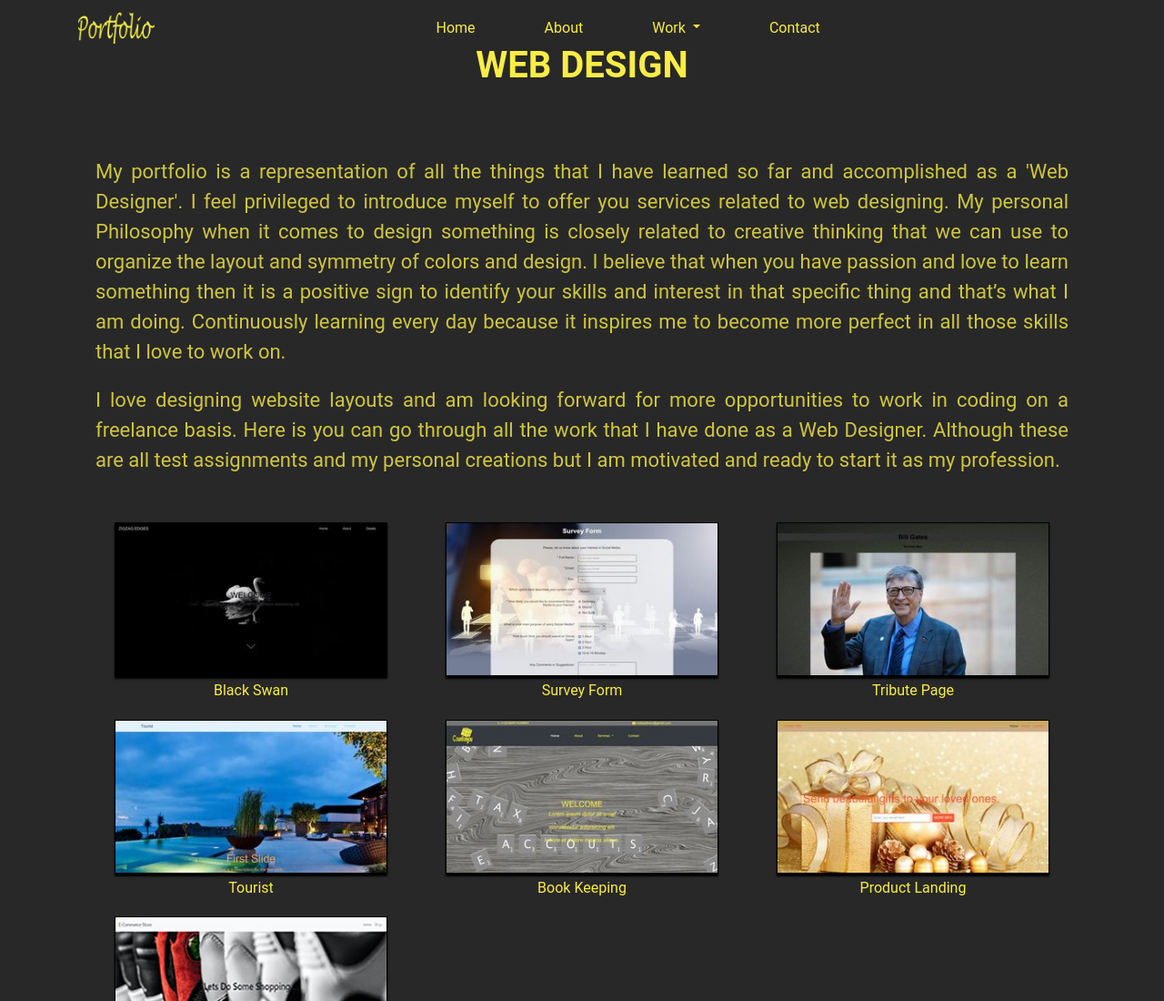
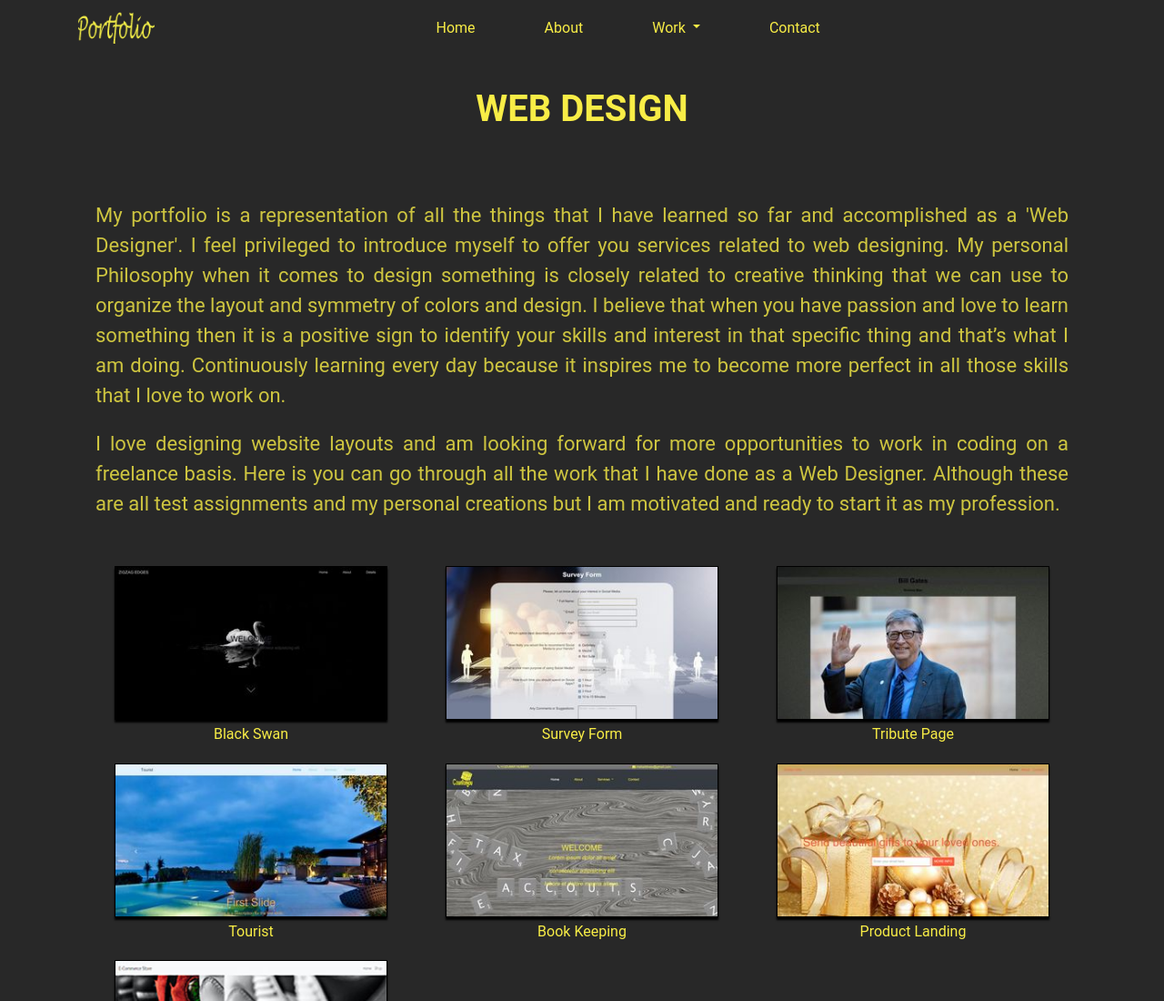
Before and after one commit to itlancer999/maryamunir, a plain HTML site: page work.html in a window 1280 px wide. Shown: the top 1100 px of the page at 91% size. Drawn offline with nearby package versions, Linux system fonts and the light colour scheme; a script that the page names is missing.

Commit message:
style changes

```diff
--- a/work.html
+++ b/work.html
@@ -82,7 +82,7 @@
 
 
 <section id="web">
-  <div class="col-12 text-center">
+  <div class="col-12 text-center pt-5">
         <h1 class="section-heading p-5">WEB DESIGN</h1>
 
 </div>
```
